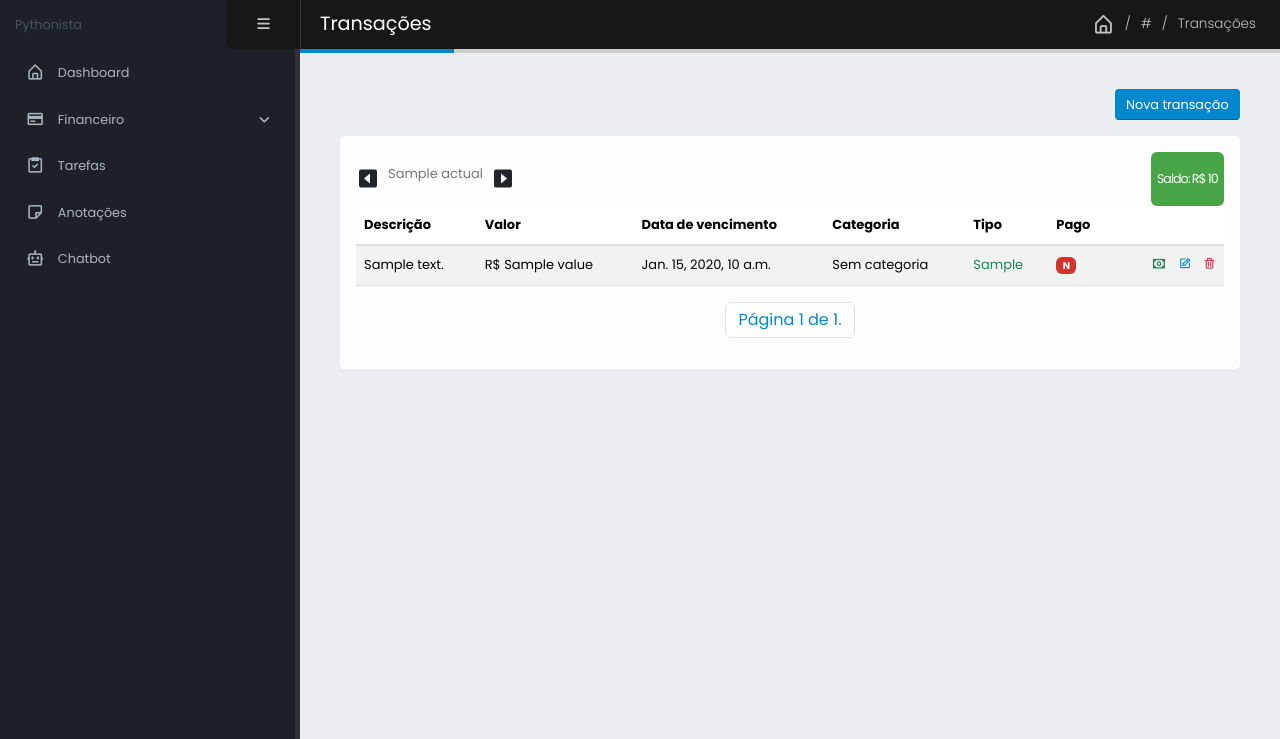
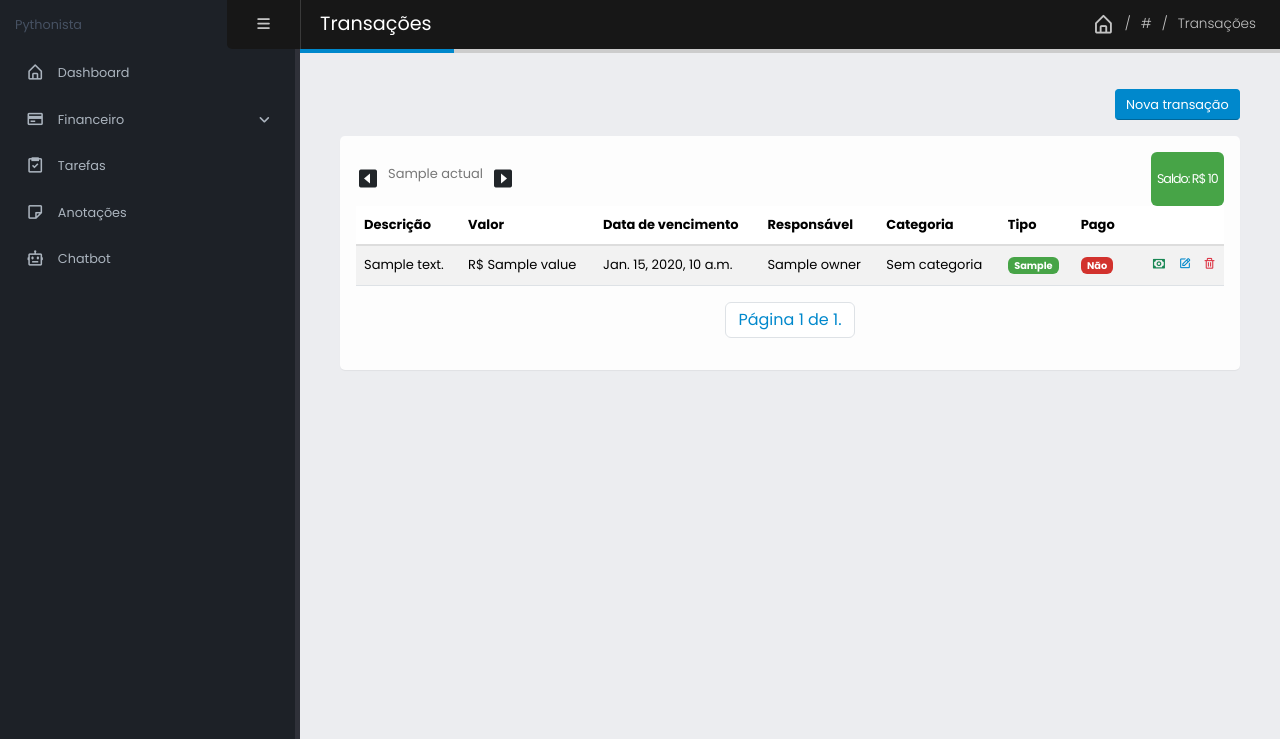
Before and after one commit to obrunodev/pythonista.com.br, a Django app: template apps/finance/templates/finance/transaction_list.html in a window 1280 px wide. Shown: the part 61-800 px from the top of the page. Run offline with Django 4.2, Linux system fonts and the light colour scheme; the template is opened without the code that fills it: most values are stand-ins (such as "Sample title", 1, 10 or a date in 2020); some libraries are stand-ins or nearby versions.

Commit message:
feat: Add responsável por transações e dívidas

```diff
--- a/apps/finance/forms.py
+++ b/apps/finance/forms.py
@@ -6,11 +6,11 @@ class DebtForm(BaseModelForm):
 
     class Meta:
         model = Debt
-        fields = ['description', 'total_value', 'installment_count', 'first_due_date', 'is_paid', 'category']
+        fields = ['owner', 'description', 'total_value', 'installment_count', 'first_due_date', 'is_paid', 'category']
 
 
 class TransactionForm(BaseModelForm):
 
     class Meta:
         model = Transaction
-        fields = ['transaction_type', 'description', 'category', 'value', 'due_date', 'is_permanent']
+        fields = ['owner', 'transaction_type', 'description', 'category', 'value', 'due_date', 'is_permanent']
--- a/apps/finance/models.py
+++ b/apps/finance/models.py
@@ -1,7 +1,8 @@
 from apps.finance.managers import DebtManager, TransactionManager
 from core.models import BaseModel
+from dateutil.relativedelta import relativedelta
 from django.db import models
-from dateutil.relativedelta import relativedelta
+from django.contrib.auth.models import User
 
 
 class TransactionCategory(BaseModel):
@@ -17,6 +18,7 @@ class TransactionCategory(BaseModel):
 
 
 class Debt(BaseModel):
+    owner = models.ForeignKey(User, on_delete=models.SET_NULL, blank=True, null=True)
     description = models.CharField('Descrição da dívida', max_length=255)
     total_value = models.DecimalField('Valor total da dívida', max_digits=10, decimal_places=2)
     installment_count = models.PositiveIntegerField('Número de parcelas')
@@ -49,6 +51,7 @@ class Debt(BaseModel):
         for i in range(self.installment_count):
             due_date = self.first_due_date + relativedelta(months=i)
             transaction = Transaction(
+                owner=self.owner,
                 debt=self,
                 transaction_type=Transaction.TransactionType.EXPENSE,
                 value=installment_value,
@@ -67,6 +70,7 @@ class Transaction(BaseModel):
         INCOME = 'income', 'Entrada'
         EXPENSE = 'expense', 'Despesa'
 
+    owner = models.ForeignKey(User, on_delete=models.SET_NULL, blank=True, null=True)
     debt = models.ForeignKey(Debt, on_delete=models.CASCADE, blank=True, null=True)
     is_permanent = models.BooleanField('É permanente?', default=False)
     is_paid = models.BooleanField('Está pago?', default=False)
--- a/apps/finance/templates/finance/transaction_list.html
+++ b/apps/finance/templates/finance/transaction_list.html
@@ -36,6 +36,7 @@
                         <th>Descrição</th>
                         <th>Valor</th>
                         <th>Data de vencimento</th>
+                        <th>Responsável</th>
                         <th>Categoria</th>
                         <th>Tipo</th>
                         <th>Pago</th>
@@ -54,16 +55,19 @@
                                     {{ transaction.due_date|default:"Sem data de vencimento" }}
                                 {% endif %}
                             </td>
+                            <td>{{ transaction.owner.get_full_name|default:"<span class='text-info'>Não definido</span>" }}</td>
                             <td>{{ transaction.category|default:"Sem categoria" }}</td>
-                            <td class="text-{% if transaction.transaction_type == 'expense' %}danger{% else %}success{% endif %}">
-                                {{ transaction.get_transaction_type_display }}
+                            <td>
+                                {% with transaction.get_transaction_type_display as display_text %}
+                                    <span class="badge badge-{% if transaction.transaction_type == 'expense' %}danger{% else %}success{% endif %}">
+                                        {{ display_text }}
+                                    </span>
+                                {% endwith %}
                             </td>
                             <td>
-                                {% if transaction.is_paid %}
-                                    <span class="badge badge-success">S</span>
-                                {% else %}
-                                    <span class="badge badge-danger">N</span>
-                                {% endif %}
+                                <span class="badge badge-{% if transaction.is_paid %}success{% else %}danger{% endif %}">
+                                    {{ transaction.is_paid|yesno:"Sim,Não" }}
+                                </span>
                             </td>
                             <td class="text-end">
                                 <button type="button" class="btn btn-text text-success m-0 p-0 ms-2" data-bs-toggle="modal" data-bs-target="#paidModal{{ transaction.id }}">
```
Also changed, not shown: apps/finance/migrations/0006_debt_user_transaction_owner.py (added), apps/finance/migrations/0007_rename_user_debt_owner.py (added).
